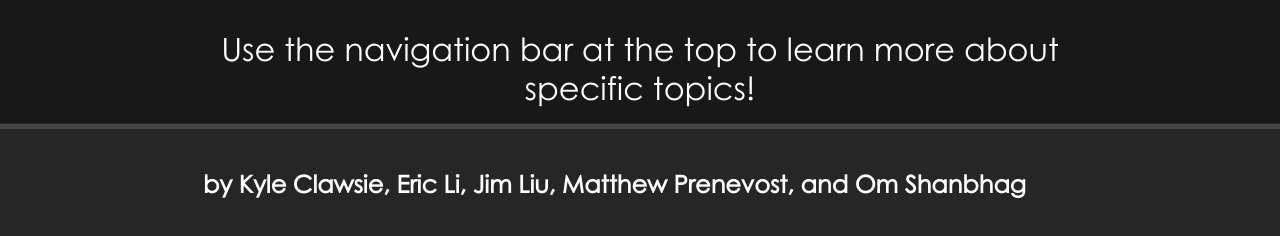
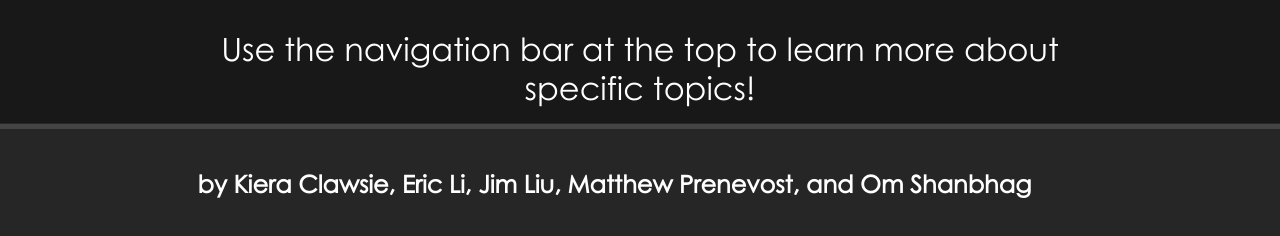
Before and after one commit to kieraClawsie/chem-rocket-science, a plain HTML site: page index.html in a window 1280 px wide. Shown: the part 1475-1711 px from the top of the page. Drawn offline with Linux system fonts and the light colour scheme.

Commit message:
remove deadname

```diff
--- a/index.html
+++ b/index.html
@@ -31,7 +31,7 @@
 			<div class="text">Use the navigation bar at the top to learn more about specific topics!</div>
 		</div>
 		<div class="footer" style="top: 200.5vh;">
-			<p class="copyright">by Kyle Clawsie, Eric Li, Jim Liu, Matthew Prenevost, and Om Shanbhag</p>
+			<p class="copyright">by Kiera Clawsie, Eric Li, Jim Liu, Matthew Prenevost, and Om Shanbhag</p>
 		</div>
 	</body>
 </html>
```
